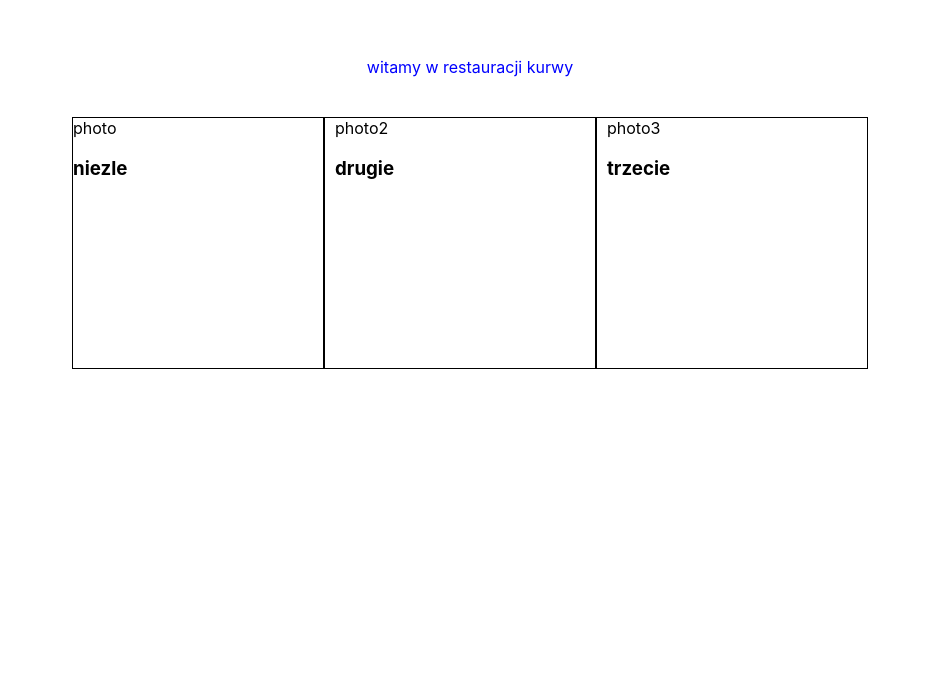
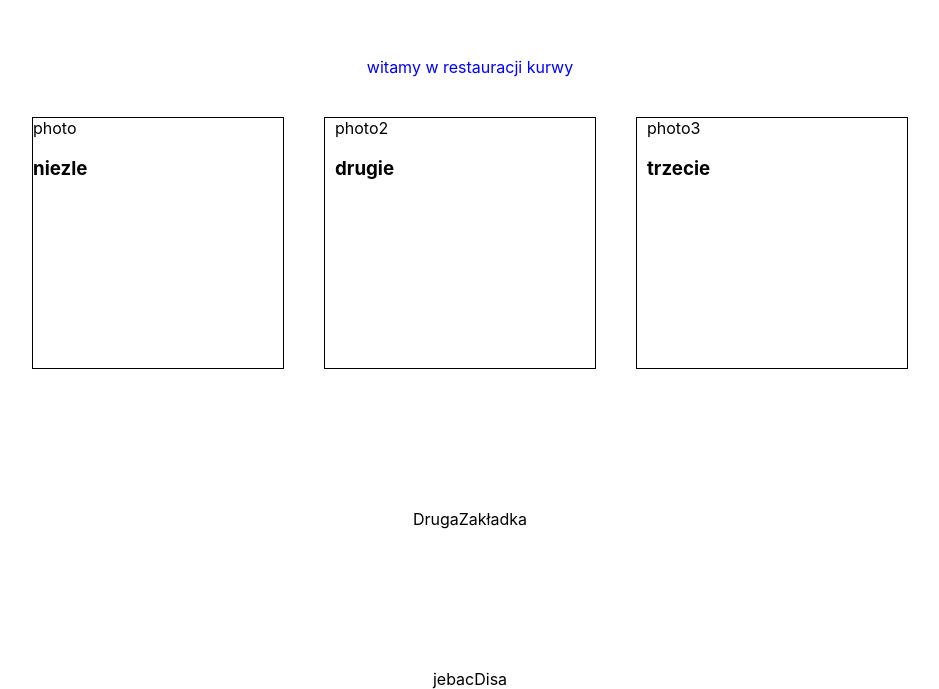
Before and after one commit to radi124/Project, a React (Create React App) app: page / in a window 1280 px wide. Shown: the part 564-1253 px from the top of the page, without its empty margins (170-1109 px from the left). Before the commit the page ends 933 px from the top, so only its background shows below. Built offline with nearby package versions, Linux system fonts and the light colour scheme.

Commit message:
3SECTION

```diff
--- a/src/App.js
+++ b/src/App.js
@@ -3,6 +3,8 @@ import "./App.css";
 import { Navigation } from "./Navigation";
 import { Pict } from "./Pict";
 import {Section1} from "./Section1";
+import{Section2} from "./Section2";
+import{Section3} from "./Section3";
 function App() {
   return (
     <div className="App">
@@ -17,6 +19,8 @@ function App() {
       <Pict zdjecie="xd" />
       <Section1 title="witamy w restauracji kurwy"
       FirstN="photo" SecondN="photo2" ThirdN="photo3"/>
+      <Section2 Drugazakładka="DrugaZakładka"/>
+      <Section3 jd="jebacDisa"/>
 
 
     </div>
--- /dev/null
+++ b/src/Section2.js
@@ -0,0 +1,10 @@
+import React from "react";
+import "./section2.css";
+ export const  Section2=(props)=>{
+     return(
+<div id="S2Container">
+{props.Drugazakładka}
+</div>
+
+     )
+ }
--- /dev/null
+++ b/src/Section3.js
@@ -0,0 +1,11 @@
+import React from "react";
+import "./section3.css";
+export const Section3=(props)=>{
+    return(
+<div id="S3Container">
+{props.jd}
+
+</div>
+
+    )
+}
--- a/src/section1.css
+++ b/src/section1.css
@@ -33,6 +33,7 @@
   border: 1px solid black;
   height: 250px;
   width: 250px;
+  margin-left: 40px;
 }
 #S4 {
   width: 100%;
@@ -42,4 +43,5 @@
   border: 1px solid black;
   height: 250px;
   width: 250px;
+  margin-left: 40px;
 }
--- /dev/null
+++ b/src/section2.css
@@ -0,0 +1,8 @@
+#S2Container {
+  height: 300px;
+  display: flex;
+  flex-direction: row;
+  justify-content: center;
+  align-items: center;
+  color: black;
+}
--- /dev/null
+++ b/src/section3.css
@@ -0,0 +1,7 @@
+#S3Container {
+  height: 300 px;
+  display: flex;
+  flex-direction: row;
+  justify-content: center;
+  align-items: center;
+}
```
Also changed, not shown: 1 other file (tests, documents, lock files or other folders).
